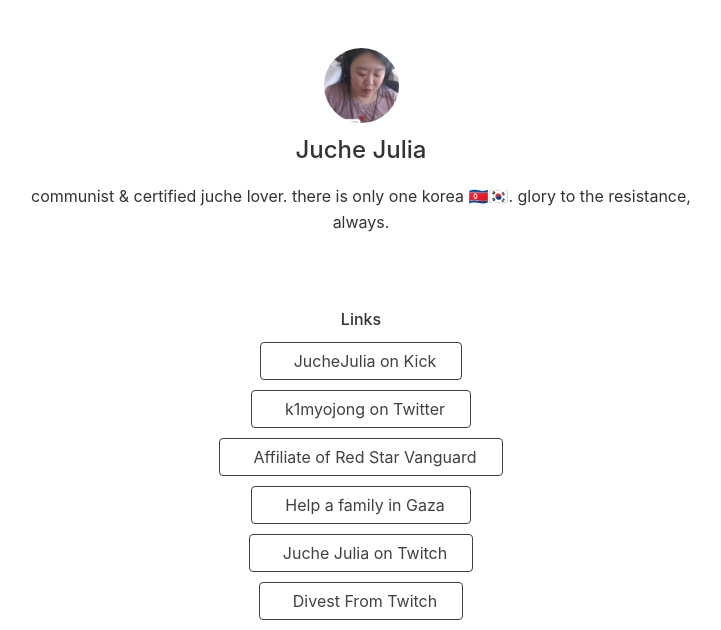
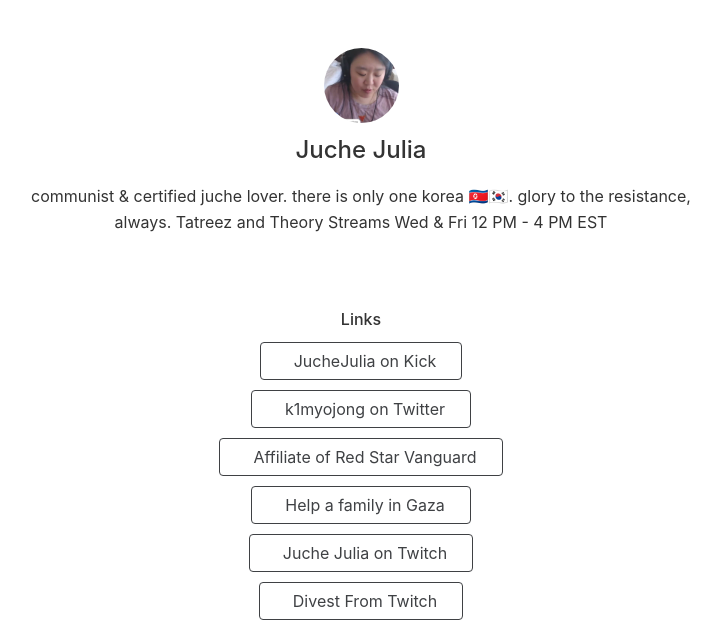
Before and after one commit to StreetCatLove/JucheJulia, a Jekyll site: the page built from index.html, in a window 1280 px wide, cut to the strip 0-630 px from the top of the page. Shown: the whole strip, without its empty margins (279-1000 px from the left). Built offline with Jekyll 4.4.1, drawn with Linux system fonts in a browser that asks for light colours; nearby versions of some CDN libraries.

Commit message:
Update _config.yml

```diff
--- a/_config.yml
+++ b/_config.yml
@@ -4,7 +4,7 @@ remote_theme: digitalmalayali/linkhub-jekyll-theme
 # Site Configuration
 name: Juche Julia  # Name of your website
 tagline: Links  # Set your preferred page title
-description: communist & certified juche lover. there is only one korea 🇰🇵🇰🇷. glory to the resistance, always.  # Also used as a meta description
+description: communist & certified juche lover. there is only one korea 🇰🇵🇰🇷. glory to the resistance, always. Tatreez and Theory Streams Wed & Fri 12 PM - 4 PM EST # Also used as a meta description
 favicon:
   path: https://raw.githubusercontent.com/StreetCatLove/JucheJulia/refs/heads/main/favicon.ico # Path / URL to the favicon of your website (e.g., 'assets/images/favicon.png')
   type: ico # File format of image. Change according to your image. Supported types: https://developer.mozilla.org/en-US/docs/Web/Media/Formats/Image_types
```
